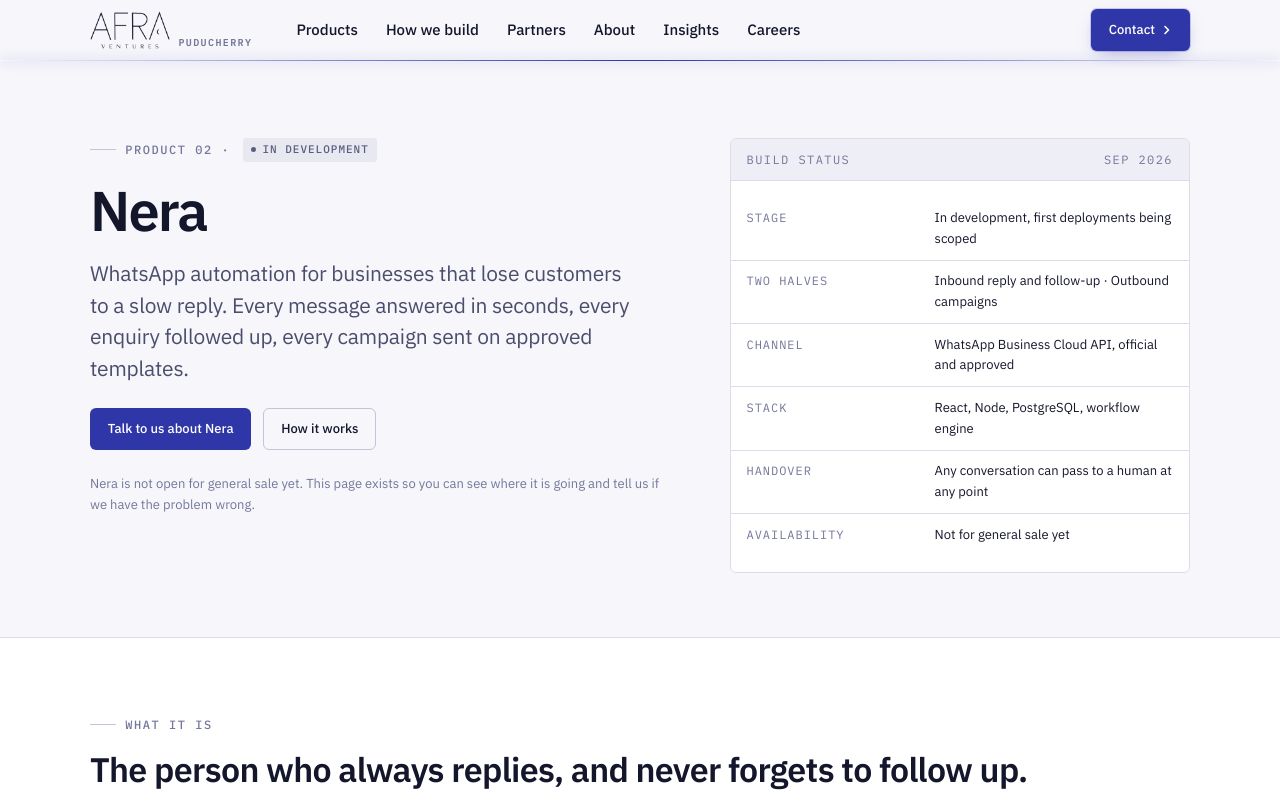
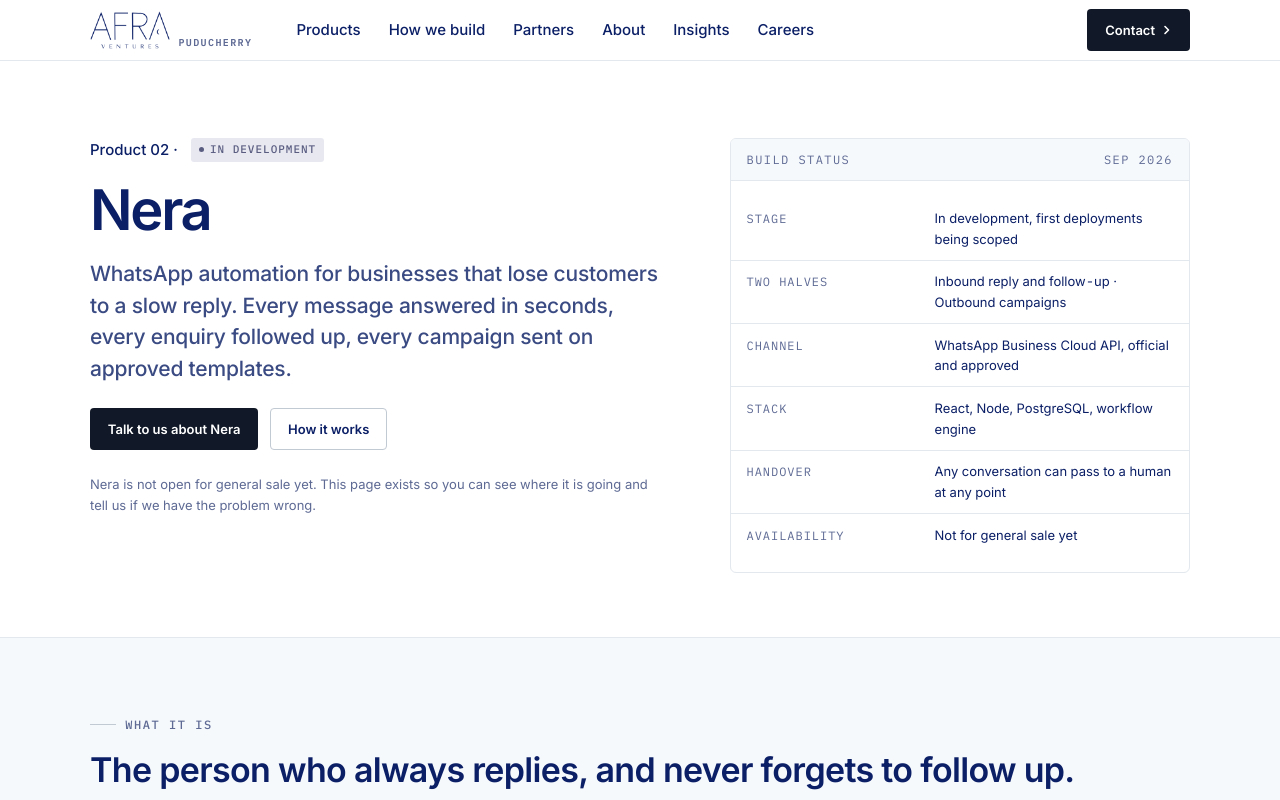
Before and after one commit to BM-ACADEMY/Afra_Ventures, a React (Vite) app in the folder client/: page /nera in a window 1280 px wide. Shown: the top 800 px of the page. Built offline with nearby package versions, Linux system fonts and the light colour scheme; no server answers.

Commit message:
other pages completed

```diff
--- a/client/index.html
+++ b/client/index.html
@@ -3,8 +3,7 @@
   <head>
     <meta charset="utf-8" />
     <meta name="viewport" content="width=device-width, initial-scale=1, viewport-fit=cover" />
-    <meta name="theme-color" content="#2f36a8" media="(prefers-color-scheme: light)" />
-    <meta name="theme-color" content="#0c0d1a" media="(prefers-color-scheme: dark)" />
+    <meta name="theme-color" content="#ffffff" />
     <meta property="og:site_name" content="Afra Ventures" />
     <meta property="og:locale" content="en_IN" />
     <meta name="twitter:card" content="summary_large_image" />
--- a/client/src/components/Layout.jsx
+++ b/client/src/components/Layout.jsx
@@ -21,11 +21,9 @@
 }
 
 export default function Layout() {
-  // The Home page uses the Stripe-style light theme (.theme-stripe in site.css).
-  // The wrapper is always rendered, so moving between pages never remounts the layout.
-  const { pathname } = useLocation();
+  // Every page uses the Stripe-style light theme (.theme-stripe in site.css).
   return (
-    <div className={pathname === '/' ? 'theme-stripe' : undefined}>
+    <div className="theme-stripe">
       <ScrollManager />
       <a className="skip" href="#main">Skip to content</a>
       <Header />
--- a/client/src/main.jsx
+++ b/client/src/main.jsx
@@ -13,7 +13,7 @@
 import '@fontsource/ibm-plex-mono/600.css';
 import '@fontsource/noto-sans-tamil/500.css';
 import '@fontsource/noto-sans-tamil/600.css';
-// Inter: Home page's Stripe-style theme (.theme-stripe). Only downloaded where used.
+// Inter: the Stripe-style theme (.theme-stripe) used on every page.
 import '@fontsource/inter/400.css';
 import '@fontsource/inter/500.css';
 import '@fontsource/inter/600.css';
--- a/client/src/styles/site.css
+++ b/client/src/styles/site.css
@@ -981,11 +981,11 @@
 }
 
 /* ============================================================
-   Home page — Stripe-style LIGHT theme, always (.theme-stripe, set by Layout on "/")
-   Applies whatever the visitor's system theme is, so Home always looks like the
-   Stripe reference: white page, pale blue-grey bands, navy/slate text, Stripe
-   purple, Inter type, flat header line and buttons. Other pages still follow the
-   system light/dark setting. Kept last in the file so it wins over dark-theme rules.
+   Stripe-style LIGHT theme, always (.theme-stripe, set by Layout on every page)
+   Applies whatever the visitor's system theme is, so every page looks like the
+   Stripe reference: white page, pale blue-grey bands, royal-blue text, Inter
+   type, flat header line and midnight buttons. Kept last in the file so it wins
+   over dark-theme rules.
    ============================================================ */
 :root .theme-stripe {
   --bg: #ffffff; --surface: #ffffff; --surface-2: #f6f9fc;
@@ -1005,7 +1005,7 @@
   color: var(--ink);
   font-family: var(--font-sans);
 }
-/* page edges and scrollbars light too while Home is shown */
+/* page edges and scrollbars light too */
 :root:has(.theme-stripe) { color-scheme: light; }
 body:has(.theme-stripe) { background: #ffffff; }
 
@@ -1025,14 +1025,15 @@
 :root .theme-stripe .btn-primary { background: #111827; }
 :root .theme-stripe .btn-primary:hover { background: #374151; }
 
-/* hero: Stripe's plain one-line kicker instead of the mono eyebrow */
-:root .theme-stripe .hero-stripe .eyebrow {
+/* page intro (Home hero, and the first section of every other page):
+   Stripe's plain one-line kicker instead of the mono eyebrow */
+:root .theme-stripe main > section:first-of-type .eyebrow {
   font-family: var(--font-sans); text-transform: none; letter-spacing: 0;
   font-size: .9375rem; font-weight: 500; color: var(--ink);
 }
-:root .theme-stripe .hero-stripe .eyebrow::before { display: none; }
-:root .theme-stripe .hero-stripe h1 { font-weight: 600; letter-spacing: -.04em; }
-:root .theme-stripe .hero-stripe .lede { font-weight: 500; }
+:root .theme-stripe main > section:first-of-type .eyebrow::before { display: none; }
+:root .theme-stripe main > section:first-of-type h1 { font-weight: 600; letter-spacing: -.04em; }
+:root .theme-stripe main > section:first-of-type .lede { font-weight: 500; }
 
 /* bigger, bolder ribbon reaching further left, like Stripe's */
 :root .theme-stripe .hero-ribbon svg { height: 100%; right: -3vw; }
```
